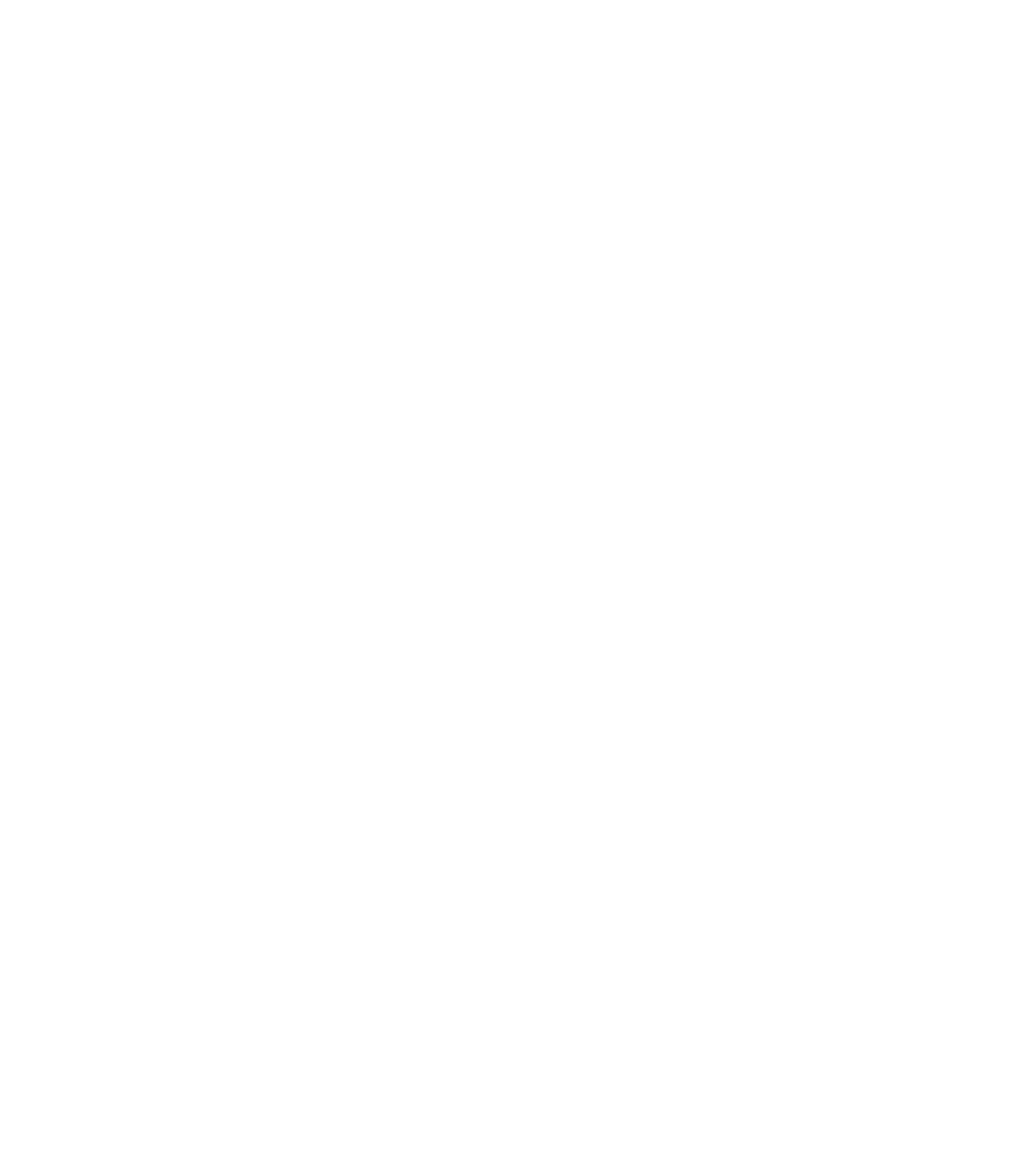
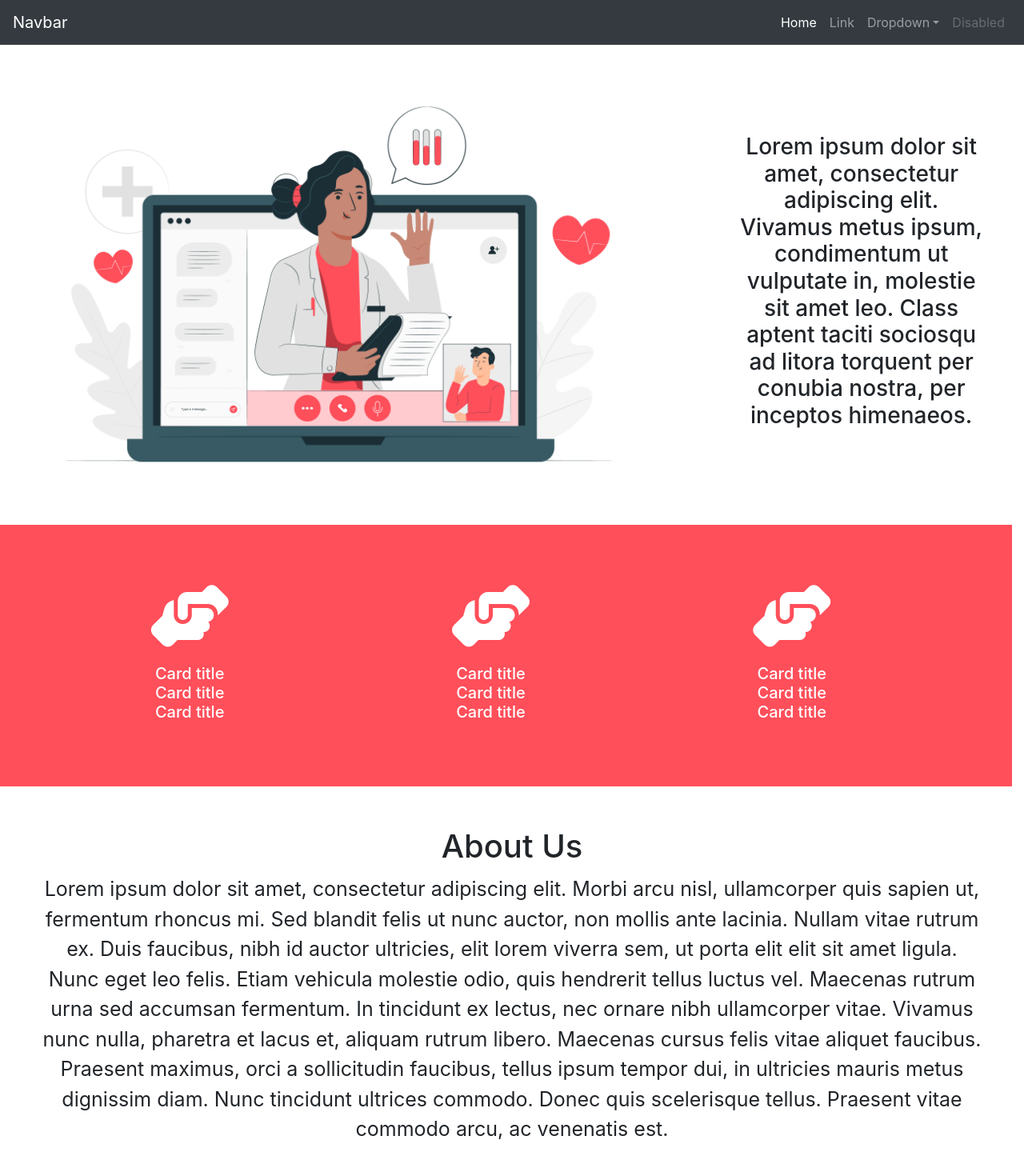
Before and after one commit to Sparsh-Srivastava/Medico, a React (Create React App) app in the folder client/: page / in a window 1280 px wide. Shown: the top 1470 px of the page at 80% size. Before the commit the page ends 800 px from the top, so only its background shows below. Built offline with nearby package versions, Linux system fonts and the light colour scheme.

Commit message:
Landing Page

```diff
--- a/client/src/App.js
+++ b/client/src/App.js
@@ -7,9 +7,11 @@
 import LoginDoc from "./container/Auth/LoginDoc/loginDoc";
 import LoginPt from "./container/Auth/LoginPt/loginPt";
 import Home from "./container/dashboard";
+import main from "./container/Landing/landing";
 function App() {
   return (
     <Switch>
+      <Route path="/" exact component={main}></Route>
       <Route path="/signPt" exact component={SignPt}></Route>
       <Route path="/dashboard" exact component={Home}></Route>
       <Route path="/signDoc" exact component={SignupDoc}></Route>
--- a/client/src/container/Auth/SignDoc/signupDoc.js
+++ b/client/src/container/Auth/SignDoc/signupDoc.js
@@ -1,6 +1,6 @@
 import React, { Component } from "react";
 import { Redirect, Link } from "react-router-dom";
-
+import Select from 'react-select'
 import img from "./undraw_sign_in_e6hj.svg";
 import "./signupDoc.css";
 import Axios from "axios";
@@ -44,7 +44,45 @@
       [e.target.name]: e.target.value,
     });
   }
+
+
+  handleChange2(e) {
+    this.setState({ location: e.value })
+  }
+
   render() {
+    const options = [
+      { value: 'Uttar Pradesh', label: 'Uttar Pradesh' },
+      { value: 'Maharashtra', label: 'Maharashtra' },
+      { value: 'Bihar', label: 'Bihar' },
+      { value: 'West Bengal', label: 'West Bengal' },
+      { value: 'Madhya Pradesh', label: 'Madhya Pradesh' },
+      { value: 'Tamil Nadu', label: 'Tamil Nadu' },
+      { value: 'Rajasthan', label: 'Rajasthan' },
+      { value: 'Karnataka', label: 'Karnataka' },
+      { value: 'Gujarat', label: 'Gujarat' },
+      { value: 'Andhra Pradesh', label: 'Andhra Pradesh' },
+      { value: 'Odisha', label: 'Odisha' },
+      { value: 'Telangana', label: 'Telangana' },
+      { value: 'Kerala', label: 'Kerala' },
+      { value: 'Jharkhand', label: 'Jharkhand' },
+      { value: 'Assam', label: 'Assam' },
+      { value: 'Punjab', label: 'Punjab' },
+      { value: 'Chattisgarh', label: 'Chattisgarh' },
+      { value: 'Haryana', label: 'Haryana' },
+      { value: 'Delhi', label: 'Delhi' },
+      { value: 'Jammu and Kashmir', label: 'Jammu and kashmir' },
+      { value: 'Uttarakhand', label: 'Uttarakhand' },
+      { value: 'Himachal Pradesh', label: 'Himachal Pradesh' },
+      { value: 'Tripura', label: 'Tripura' },
+      { value: 'Meghalaya', label: 'Mehghalaya' },
+      { value: 'Manipur', label: 'Manipur' },
+      { value: 'Nagaland', label: 'Nagaland' },
+      { value: 'Goa', label: 'Goa' },
+      { value: 'Arunachal Pradesh', label: 'Arunachal Pradesh' },
+      { value: 'Mizoram', label: 'Mizoram' },
+    ]
+
     if (this.state.valid) {
       localStorage.setItem("token", this.state.valid);
       localStorage.setItem("userId", this.state.userId);
@@ -210,26 +248,7 @@
                         ></input>
                       </div>
                     </div>
-                    <div className="row">
-                      <div className="col-sm-2">
-                        <label>
-                          <i className="fas fa-map-marked-alt fa-lg"></i>
-                        </label>
-                      </div>
-                      <div className="col-sm-10">
-                        <input
-                          value={this.state.location}
-                          type="text"
-                          name="location"
-                          placeholder="Enter your State"
-                          className="form-control"
-                          aria-describedby="emailHelp"
-                          onChange={this.handleChange}
-                        ></input>
-                      </div>
-                    </div>
-                  </div>
-                  <div className="carousel-item">
+
                     <div className="row">
                       <div className="col-sm-2">
                         <label>
@@ -246,6 +265,23 @@
                           aria-describedby="emailHelp"
                           onChange={this.handleChange}
                         ></input>
+                      </div>
+                    </div>
+                  </div>
+                  <div className="carousel-item">
+                  <div className="row">
+                      <div className="col-sm-2">
+                        <label>
+                          <i className="fas fa-map-marked-alt fa-lg"></i>
+                        </label>
+                      </div>
+                      <div className="col-sm-10">
+                        <Select
+                          label="category"
+                          name="location"
+                          options={options}
+                          onChange={this.handleChange2.bind(this)}
+                        />
                       </div>
                     </div>
                     <div className="row">
--- a/client/src/container/Landing/landing.css
+++ b/client/src/container/Landing/landing.css
@@ -0,0 +1,40 @@
+.landing{
+    overflow-x: hidden;
+}
+.landing .landingTitle{
+}
+.landing .landingTitle .col-lg-8{
+    padding: 4% 5%;
+}
+.landing .landingTitle .col-lg-4{
+    padding: 4% 5%;
+}
+.landing .landingTitle .card-img-top{
+    width:70%;
+    margin: 0 auto;
+}
+.landing .features{
+    padding: 4% 5% 2%;
+    background-color: #FF4F5A;
+    width: 100vw;
+    color: white;
+}
+.landing .landingTitle .col-lg-2{
+    margin:2% 8%;
+    border-width: 0;
+    background-color: #FF4F5A;
+}
+.landing .aboutUs{
+    padding: 4%;
+    font-size: 25px;
+}
+.landing .aboutUs h1{
+    margin-bottom: 1%;
+}
+.landing footer{
+    padding: 5%;
+    font-size: 25px;
+    height: 20vh;
+    background-color: #343A40;
+    color: white;
+}
--- a/client/src/container/Landing/landing.js
+++ b/client/src/container/Landing/landing.js
@@ -0,0 +1,78 @@
+import React from 'react'
+import img from './3731957.jpg';
+import './landing.css'
+const landing = () => {
+    return (
+        <div className="landing">
+            <nav class="navbar navbar-expand-lg navbar-dark bg-dark">
+                <a class="navbar-brand" href="#">Navbar</a>
+                <button class="navbar-toggler" type="button" data-toggle="collapse" data-target="#navbarSupportedContent" aria-controls="navbarSupportedContent" aria-expanded="false" aria-label="Toggle navigation">
+                    <span class="navbar-toggler-icon"></span>
+                </button>
+
+                <div class="collapse navbar-collapse" id="navbarSupportedContent">
+                    <ul class="navbar-nav ml-auto">
+                    <li class="nav-item active">
+                        <a class="nav-link" href="#">Home <span class="sr-only">(current)</span></a>
+                    </li>
+                    <li class="nav-item">
+                        <a class="nav-link" href="#">Link</a>
+                    </li>
+                    <li class="nav-item dropdown">
+                        <a class="nav-link dropdown-toggle" href="#" id="navbarDropdown" role="button" data-toggle="dropdown" aria-haspopup="true" aria-expanded="false">
+                        Dropdown
+                        </a>
+                        <div class="dropdown-menu" aria-labelledby="navbarDropdown">
+                        <a class="dropdown-item" href="#">Action</a>
+                        <a class="dropdown-item" href="#">Another action</a>
+                        <div class="dropdown-divider"></div>
+                        <a class="dropdown-item" href="#">Something else here</a>
+                        </div>
+                    </li>
+                    <li class="nav-item">
+                        <a class="nav-link disabled" href="#" tabindex="-1" aria-disabled="true">Disabled</a>
+                    </li>
+                    </ul>
+                </div>
+            </nav>
+            <div className="landingTitle">
+                <div className="row align-items-center">
+                    <div className="col-lg-8">
+                        <img src={img} alt="Online Doctor Illustration" />
+                    </div>
+                    <div className="col-lg-4 text-center">
+                        <h3 className="siteDesc">Lorem ipsum dolor sit amet, consectetur adipiscing elit. Vivamus metus ipsum, condimentum ut vulputate in, molestie sit amet leo. Class aptent taciti sociosqu ad litora torquent per conubia nostra, per inceptos himenaeos.</h3>
+                    </div>
+                </div>
+                <div className="row align-items-center text-center features">
+                    <div class="card col-lg-2">
+                    <i class="fas fa-hands-helping fa-5x card-img-top"></i>
+                        <div class="card-body">
+                            <h5 class="card-title">Card title Card title Card title </h5>
+                        </div>
+                    </div>
+                    <div class="card col-lg-2">
+                        <i class="fas fa-hands-helping fa-5x card-img-top"></i>
+                        <div class="card-body">
+                            <h5 class="card-title">Card title Card title Card title</h5>
+                        </div>
+                    </div>
+                    <div class="card col-lg-2">
+                        <i class="fas fa-hands-helping fa-5x card-img-top"></i>
+                        <div class="card-body">
+                            <h5 class="card-title">Card title Card title Card title</h5>
+                        </div>
+                    </div>
+                </div>
+                <div className="aboutUs text-center">
+                    <h1>About Us</h1>
+                Lorem ipsum dolor sit amet, consectetur adipiscing elit. Morbi arcu nisl, ullamcorper quis sapien ut, fermentum rhoncus mi. Sed blandit felis ut nunc auctor, non mollis ante lacinia. Nullam vitae rutrum ex. Duis faucibus, nibh id auctor ultricies, elit lorem viverra sem, ut porta elit elit sit amet ligula. Nunc eget leo felis. Etiam vehicula molestie odio, quis hendrerit tellus luctus vel. Maecenas rutrum urna sed accumsan fermentum. In tincidunt ex lectus, nec ornare nibh ullamcorper vitae. Vivamus nunc nulla, pharetra et lacus et, aliquam rutrum libero. Maecenas cursus felis vitae aliquet faucibus. Praesent maximus, orci a sollicitudin faucibus, tellus ipsum tempor dui, in ultricies mauris metus dignissim diam. Nunc tincidunt ultrices commodo. Donec quis scelerisque tellus. Praesent vitae commodo arcu, ac venenatis est.
+                </div>
+            </div>
+            <footer className="text-center">
+                Footer will come here
+            </footer>
+        </div>
+    )
+}
+export default landing;
--- a/package.json
+++ b/package.json
@@ -23,6 +23,7 @@
     "mongoose": "^5.10.15",
     "passport": "^0.4.1",
     "passport-jwt": "^4.0.0",
+    "react-select": "^3.1.0",
     "validator": "^13.1.17"
   },
   "devDependencies": {
```
Also changed, not shown: client/src/container/Landing/3731957.jpg (added), 1 other file (tests, documents, lock files or other folders).
